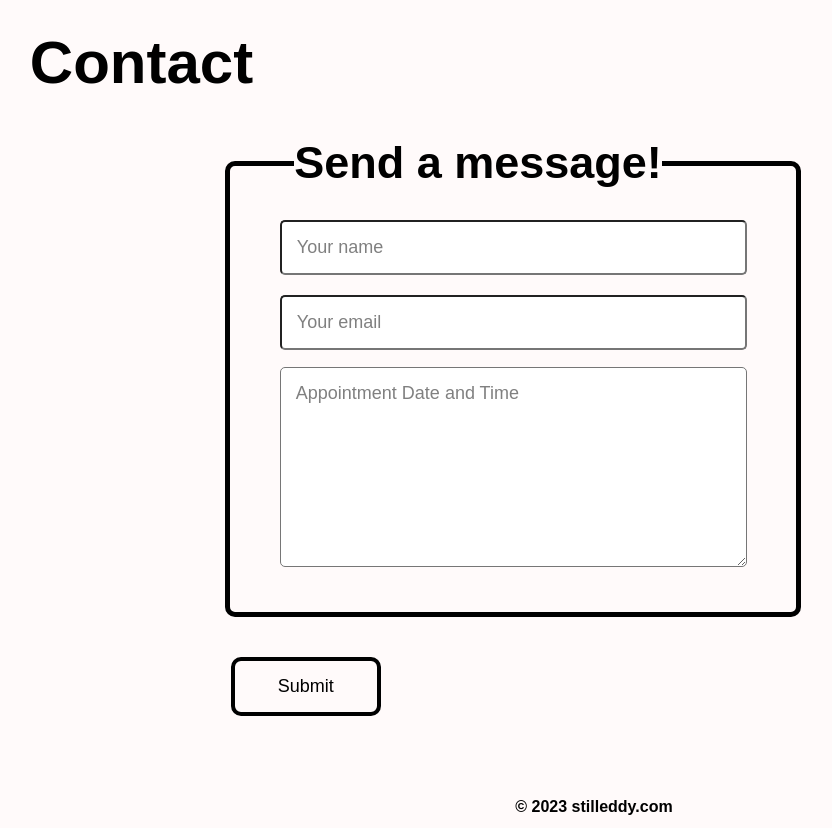
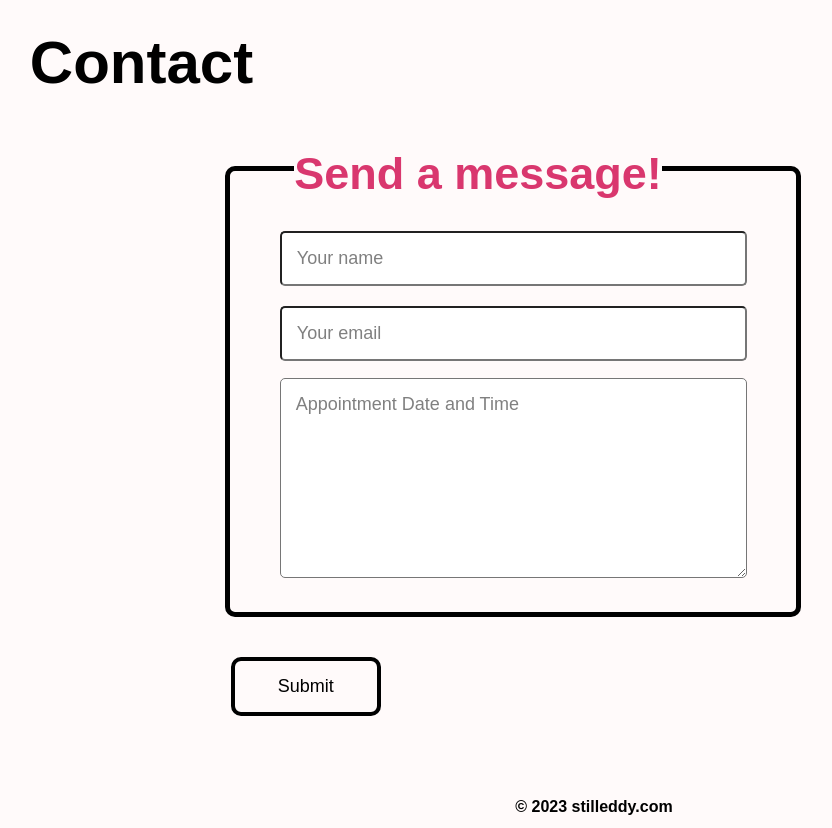
Before and after one commit to StillEddy/StillEddy.github.io, a plain HTML site: page index.html in a window 1280 px wide. Shown: the part 2520-3348 px from the top of the page, without its empty margins (46-878 px from the left). Drawn offline with Linux system fonts and the light colour scheme.

Commit message:
Update index.html

```diff
--- a/index.html
+++ b/index.html
@@ -100,7 +100,7 @@
 
           <fieldset class="text-box-contact">
             <legend id="legend-correction">
-              <h1>Send a message!</h1>
+              <h1><span>Send a message!</span></h1>
             </legend>
             <label for="first-name">
               <input
```
